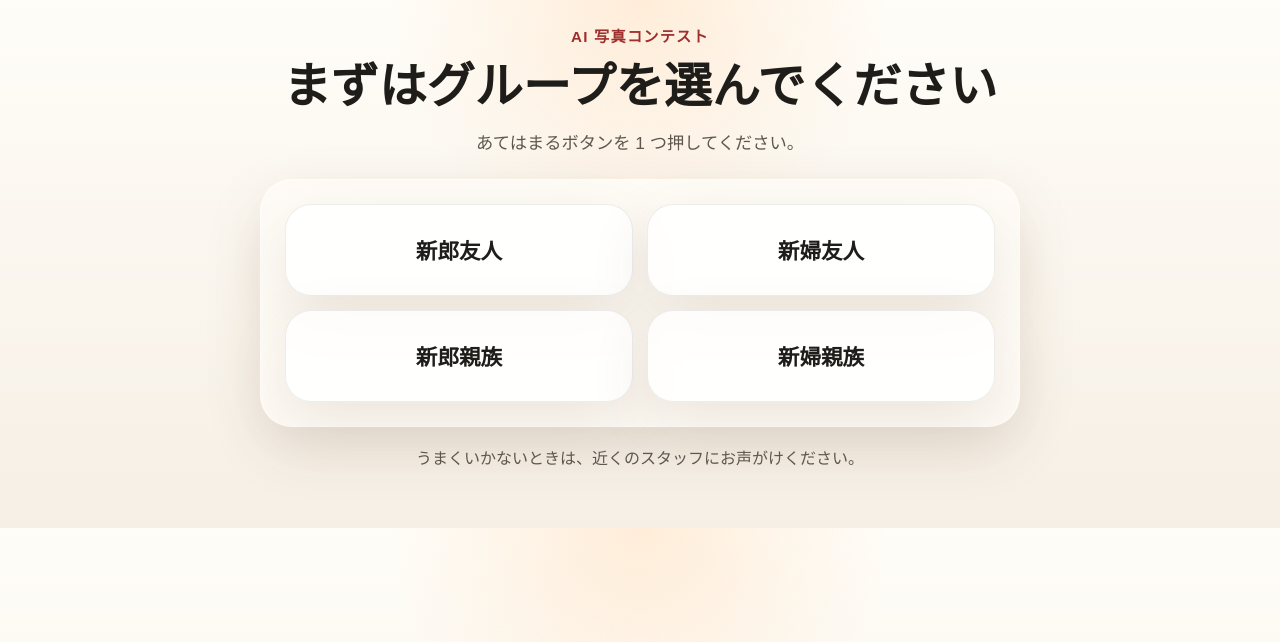
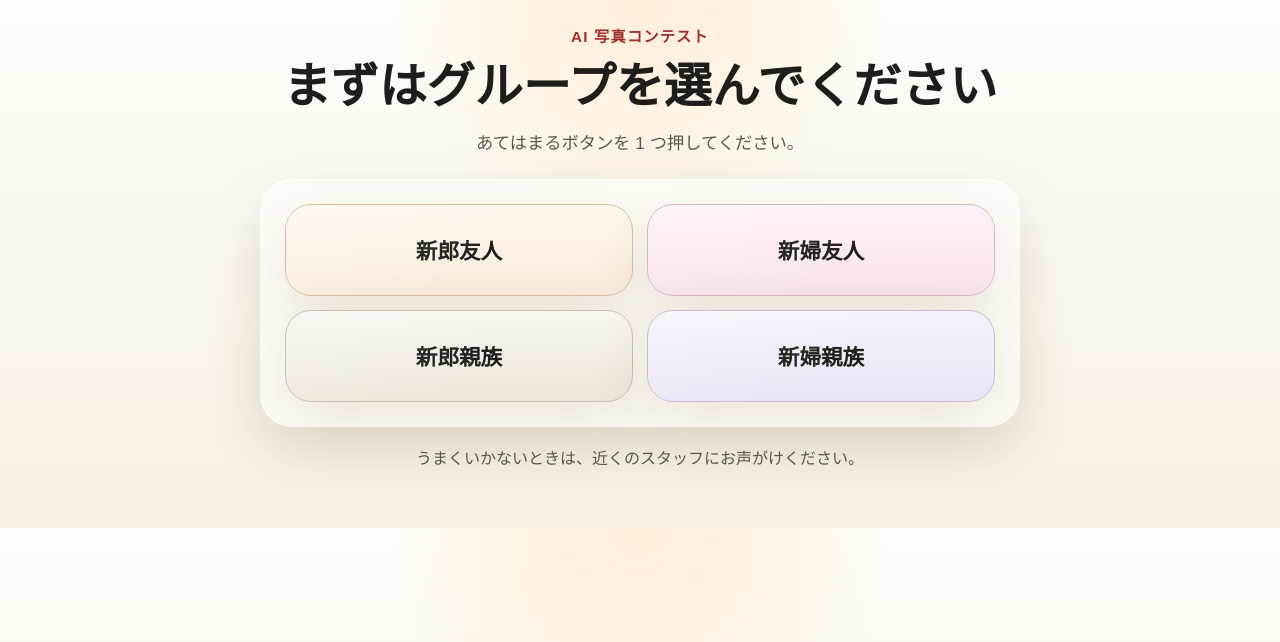
Before and after one commit to aikit0846/photo_contest, a FastAPI app: page /entry in a window 1280 px wide. Shown: the top 642 px of the page. Run offline with FastAPI, Linux system fonts and the light colour scheme.

Commit message:
update UI

```diff
--- a/app/static/styles.css
+++ b/app/static/styles.css
@@ -385,6 +385,39 @@ button {
   text-align: center;
 }
 
+.category-card {
+  position: relative;
+  overflow: hidden;
+}
+
+.category-card::after {
+  content: "";
+  position: absolute;
+  inset: 0;
+  background: linear-gradient(135deg, rgba(255, 255, 255, 0.18), transparent 60%);
+  pointer-events: none;
+}
+
+.category-card-groom-friend {
+  border-color: #d8c0a8;
+  background: linear-gradient(180deg, #fff7ef 0%, #f7ebde 100%);
+}
+
+.category-card-groom-family {
+  border-color: #c5c0b3;
+  background: linear-gradient(180deg, #f8f4ee 0%, #ede6dc 100%);
+}
+
+.category-card-bride-friend {
+  border-color: #d8b7c4;
+  background: linear-gradient(180deg, #fff2f6 0%, #f5e3ea 100%);
+}
+
+.category-card-bride-family {
+  border-color: #cbbbd2;
+  background: linear-gradient(180deg, #f7f1fb 0%, #ece3f3 100%);
+}
+
 .name-button {
   width: 100%;
   cursor: pointer;
@@ -918,6 +951,15 @@ select {
 .presentation-control-link:hover,
 .presentation-control-link:focus-visible {
   text-decoration: underline;
+}
+
+.presentation-control-link-muted {
+  opacity: 0.56;
+}
+
+.presentation-control-link-muted:hover,
+.presentation-control-link-muted:focus-visible {
+  opacity: 0.88;
 }
 
 .presentation-header {
--- a/app/templates/entry_category.html
+++ b/app/templates/entry_category.html
@@ -1,7 +1,7 @@
 {% extends "base_guest.html" %}
 {% block title %}{{ category_label }} | {{ event.title }}{% endblock %}
 {% block guest_heading %}ご自身のお名前を押してください{% endblock %}
-{% block guest_subtitle %}{{ category_label }} の一覧です。{% endblock %}
+{% block guest_subtitle %}{{ category_label }} の一覧です。(五十音順){% endblock %}
 {% block content %}
 <section class="guest-panel">
   <div class="entry-continue">
--- a/app/templates/entry_home.html
+++ b/app/templates/entry_home.html
@@ -16,7 +16,7 @@
 
   <div class="category-grid">
     {% for category in categories %}
-    <a class="category-card" href="/entry/category/{{ category.key }}">{{ category.label }}</a>
+    <a class="category-card category-card-{{ category.key }}" href="/entry/category/{{ category.key }}">{{ category.label }}</a>
     {% endfor %}
   </div>
 </section>
--- a/app/templates/presentation.html
+++ b/app/templates/presentation.html
@@ -28,8 +28,9 @@
     </section>
     {% endif %}
     <main class="presentation-shell">
-      {% if winners %}
       <section class="presentation-controls">
+        <a class="presentation-control-link presentation-control-link-muted" href="/admin">管理画面に戻る</a>
+        {% if winners %}
         {% if event.feedback_released %}
         <form method="post" action="/admin/event/feedback/hide">
           <input type="hidden" name="redirect_to" value="/presentation" />
@@ -41,8 +42,8 @@
           <button class="presentation-control-link" type="submit">フィードバック公開</button>
         </form>
         {% endif %}
+        {% endif %}
       </section>
-      {% endif %}
       <header class="presentation-header">
         <p class="eyebrow">AI Photo Contest Result</p>
         <h1>{{ event.title }}</h1>
```
Also changed, not shown: docs/remaining-tasks.md (+4 -5 lines).
